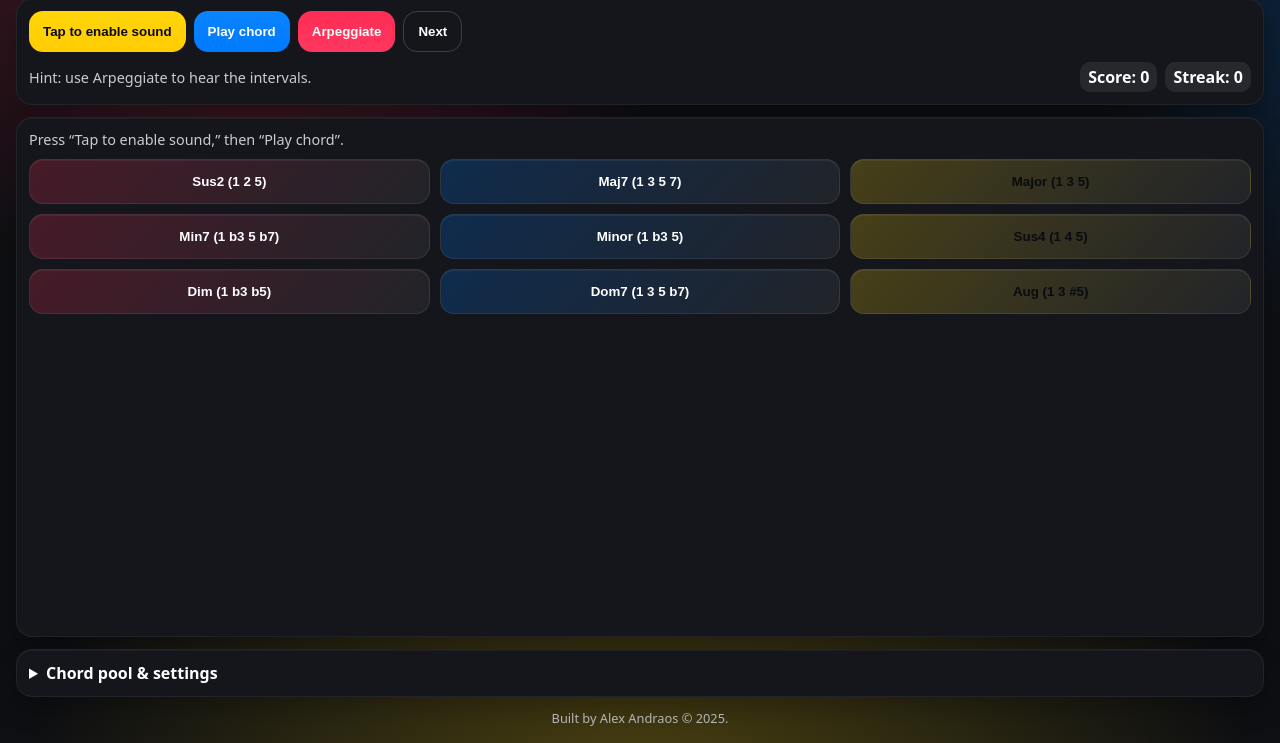
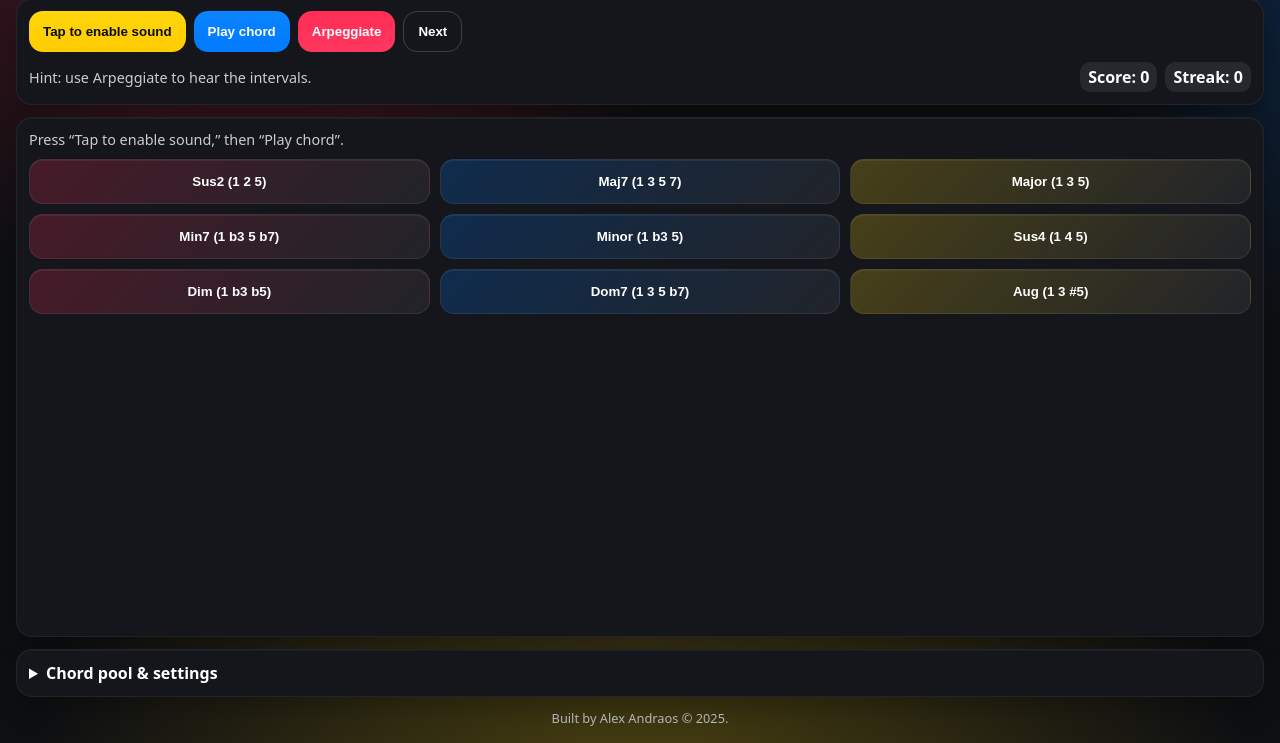
Before and after one commit to alexandraos/Guess-the-chord, a plain HTML site: page index.html in a window 1280 px wide. Shown: the part 57-800 px from the top of the page. Drawn offline with Linux system fonts and the light colour scheme.

Commit message:
Update index.html

```diff
--- a/index.html
+++ b/index.html
@@ -53,7 +53,7 @@
   }
   .choice.primary-1{ background:linear-gradient(135deg, rgba(255,45,85,.22), rgba(255,255,255,.06)); }
   .choice.primary-2{ background:linear-gradient(135deg, rgba(0,122,255,.22), rgba(255,255,255,.06)); }
-  .choice.primary-3{ background:linear-gradient(135deg, rgba(255,214,10,.22), rgba(255,255,255,.06)); color:#090b10 }
+  .choice.primary-3{ background:linear-gradient(135deg, rgba(255,214,10,.22), rgba(255,255,255,.06)); color:#ffffff }
   .choice.correct{ outline:3px solid var(--ok); }
   .choice.wrong{ outline:3px solid var(--err); }
   .flex{display:flex; align-items:center; justify-content:space-between; gap:10px}
```
